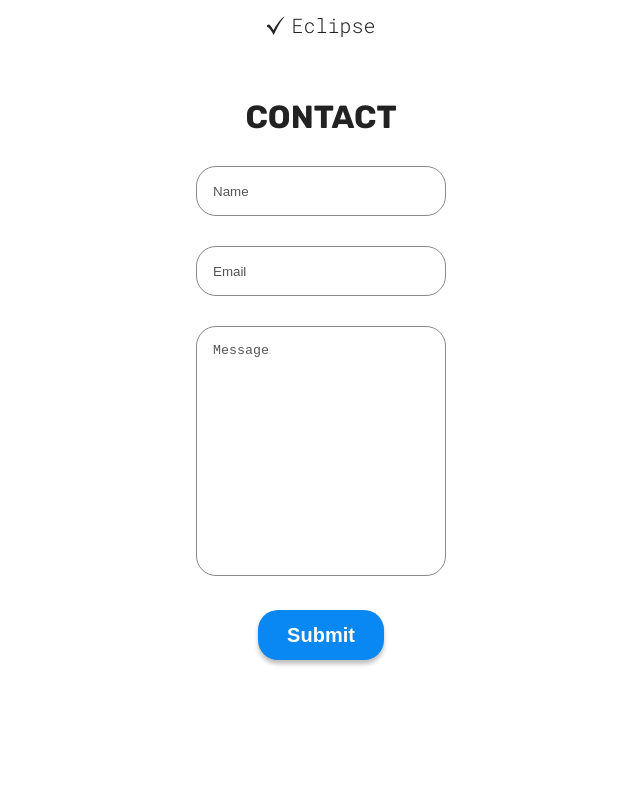
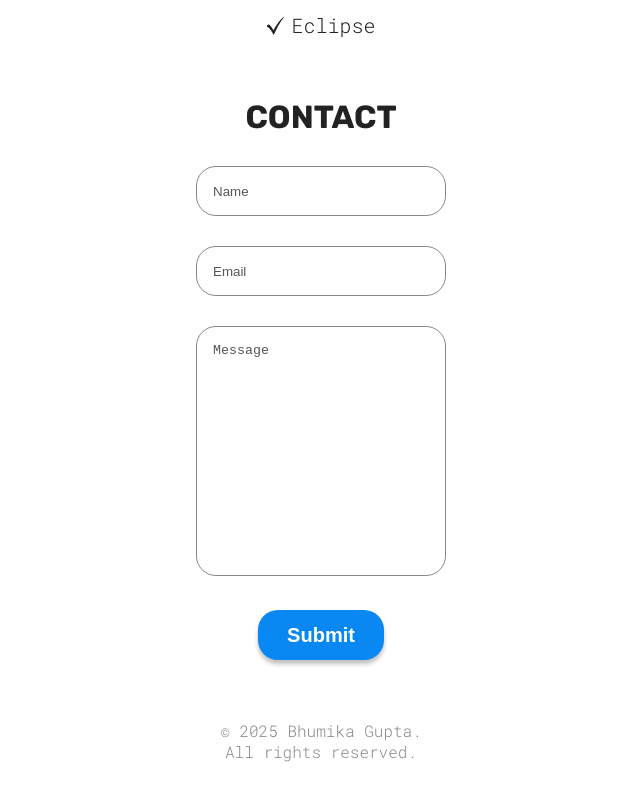
Before and after one commit to bhumika-gupta/personal-site, a React (Vite) app: page / in a window 1280 px wide. Shown: the part 2929-3729 px from the top of the page, without its empty margins (319-959 px from the left). Before the commit the page ends 3649 px from the top, so only its background shows below. Built offline with nearby package versions, Linux system fonts and the light colour scheme.

Commit message:
Add footer

```diff
--- a/src/App.jsx
+++ b/src/App.jsx
@@ -6,6 +6,7 @@ import Hero from './sections/Hero/Hero'
 import Projects from './sections/Projects/Projects'
 import Skills from './sections/Skills/Skills'
 import Contact from './sections/Contact/Contact'
+import Footer from './sections/Footer/Footer'
 
 function App() {
   //const [count, setCount] = useState(0)
@@ -16,6 +17,7 @@ function App() {
       <Projects />
       <Skills />
       <Contact />
+      <Footer />
     </>
   )
 }
--- /dev/null
+++ b/src/sections/Footer/Footer.jsx
@@ -0,0 +1,14 @@
+import styles from './FooterStyles.module.css'
+
+function Footer() {
+  return (
+    <section id="footer" className={styles.container}>
+        <p>
+            &copy; 2025 Bhumika Gupta. <br />
+            All rights reserved.
+        </p>
+    </section>
+  )
+}
+
+export default Footer
--- /dev/null
+++ b/src/sections/Footer/FooterStyles.module.css
@@ -0,0 +1,10 @@
+
+.container {
+    text-align: center;
+
+    p {
+        font-size: 16px;
+        color: var(--footer-text-color);
+    }
+
+}
```
